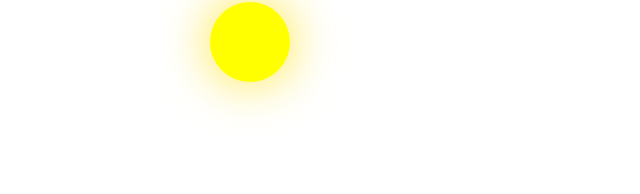
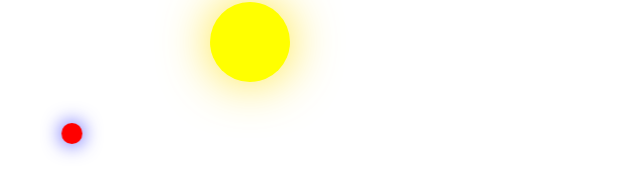
Before and after one commit to filippo-fonseca/cosma, a Next.js app: page / in a window 1280 px wide. Shown: the part 208-402 px from the top of the page, without its empty margins (0-640 px from the left). Built offline with nearby package versions, Linux system fonts and the light colour scheme.

Commit message:
proper initial modularity with mars as a test

```diff
--- a/src/components/OrbitAnimation.tsx
+++ b/src/components/OrbitAnimation.tsx
@@ -1,6 +1,16 @@
 "use client";
 
 import styled, { keyframes } from "styled-components";
+
+const EARTH_ORBIT_DAYS = 365;
+
+const EARTH_RADIUS = 40;
+
+const MARS_ORBIT_DAYS = 687;
+
+const determineOrbitDurationInSec = (periodInYears: number) => {
+  return 10 * (periodInYears / EARTH_ORBIT_DAYS);
+};
 
 const orbitAnimation = keyframes`
   0% {
@@ -20,9 +30,17 @@ const Sun = styled.div`
 `;
 
 const Earth = styled.div`
-  width: 40px;
-  height: 40px;
+  height: ${EARTH_RADIUS}px;
+  width: ${EARTH_RADIUS}px;
   background: blue;
+  border-radius: 50%;
+  box-shadow: 0 0 20px rgba(0, 0, 255, 0.8);
+`;
+
+const Mars = styled.div`
+  height: ${0.53 * EARTH_RADIUS}px;
+  width: ${0.53 * EARTH_RADIUS}px;
+  background: red;
   border-radius: 50%;
   box-shadow: 0 0 20px rgba(0, 0, 255, 0.8);
 `;
@@ -46,7 +64,14 @@ const OrbitPath = styled.div`
 
 const EarthOrbit = styled.div`
   position: absolute;
-  animation: ${orbitAnimation} 10s linear infinite;
+  animation: ${orbitAnimation} ${determineOrbitDurationInSec(EARTH_ORBIT_DAYS)}s
+    linear infinite;
+`;
+
+const MarsOrbit = styled.div`
+  position: absolute;
+  animation: ${orbitAnimation} ${determineOrbitDurationInSec(MARS_ORBIT_DAYS)}s
+    linear infinite;
 `;
 
 export default function OrbitAnimation() {
@@ -57,6 +82,9 @@ export default function OrbitAnimation() {
       <EarthOrbit>
         <Earth />
       </EarthOrbit>
+      <MarsOrbit>
+        <Mars />
+      </MarsOrbit>
     </OrbitContainer>
   );
 }
```
